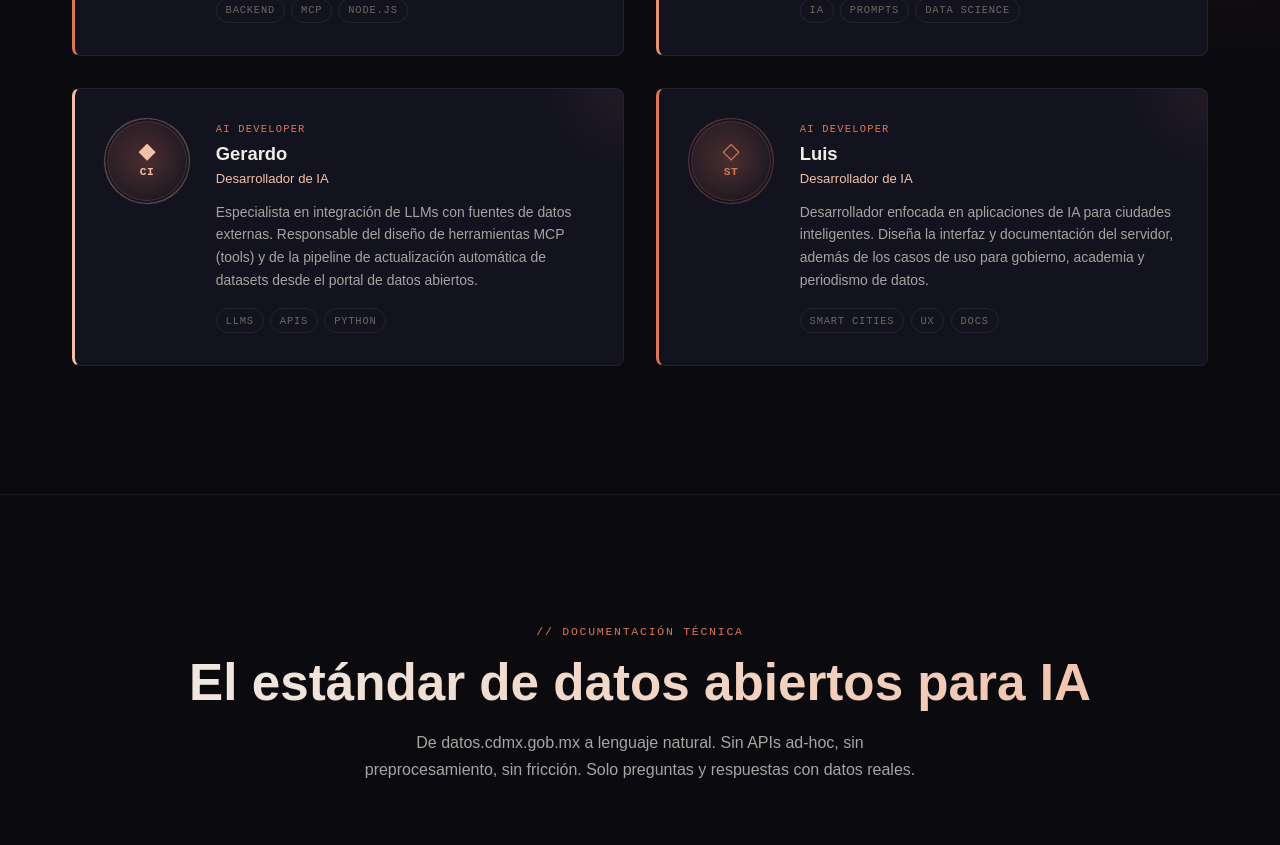
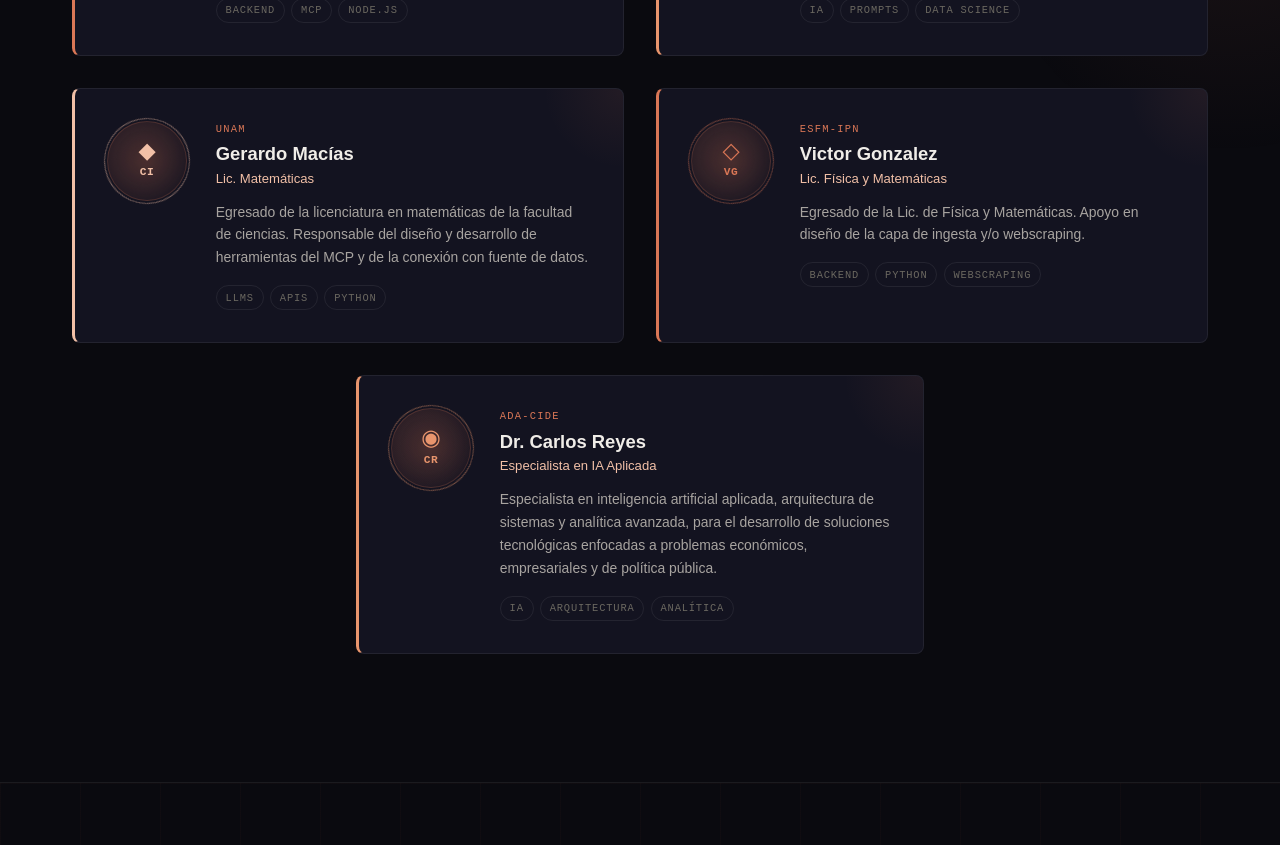
Before and after one commit to MAYIA-IA/claudeimpactLanding, a React (Vite) app in the folder frontend/: page / in a window 1280 px wide. Shown: the part 1560-2405 px from the top of the page. Built offline with nearby package versions, Linux system fonts and the light colour scheme.

Commit message:
se agregan nombres

```diff
--- a/frontend/src/Components/TeamSection.css
+++ b/frontend/src/Components/TeamSection.css
@@ -62,6 +62,13 @@
   display: grid;
   grid-template-columns: 1fr 1fr;
   gap: 2rem;
+}
+
+.team__grid .member-card:last-child:nth-child(odd) {
+  grid-column: 1 / -1;
+  max-width: 50%;
+  margin: 0 auto;
+  width: 100%;
 }
 
 /* Member card */
--- a/frontend/src/Components/TeamSection.tsx
+++ b/frontend/src/Components/TeamSection.tsx
@@ -19,7 +19,7 @@ const TEAM: TeamMember[] = [
   {
     name: 'Martín Cortés',
     role: 'Ing. Sistemas Computacionales',
-    school: 'ESCOM · IPN',
+    school: 'ESCOM-IPN',
     initials: 'AR',
     color: '#DA7756',
     bio: 'Egresado de ESCOM especializado en arquitectura de software y sistemas distribuidos. Desarrolla la infraestructura del servidor MCP y gestiona la integración con las APIs de datos abiertos de la CDMX.',
@@ -29,7 +29,7 @@ const TEAM: TeamMember[] = [
   {
     name: 'Josué Serrano',
     role: 'Ing. en Inteligencia Artificial',
-    school: 'ESCOM · IPN',
+    school: 'ESCOM-IPN',
     initials: 'VM',
     color: '#E8956D',
     bio: 'Egresado del programa de IA de ESCOM. Diseña los prompts especializados y los recursos estructurados del servidor para maximizar la precisión de los modelos de lenguaje al consultar datos urbanos.',
@@ -37,24 +37,34 @@ const TEAM: TeamMember[] = [
     icon: '◈',
   },
   {
-    name: 'Gerardo',
-    role: 'Desarrollador de IA',
-    school: 'AI Developer',
+    name: 'Gerardo Macías',
+    role: 'Lic. Matemáticas',
+    school: 'UNAM',
     initials: 'CI',
     color: '#F2C0A7',
-    bio: 'Especialista en integración de LLMs con fuentes de datos externas. Responsable del diseño de herramientas MCP (tools) y de la pipeline de actualización automática de datasets desde el portal de datos abiertos.',
+    bio: 'Egresado de la licenciatura en matemáticas de la facultad de ciencias. Responsable del diseño y desarrollo de herramientas del MCP y de la conexión con fuente de datos.',
     tags: ['LLMs', 'APIs', 'Python'],
     icon: '◆',
   },
   {
-    name: 'Luis',
-    role: 'Desarrollador de IA',
-    school: 'AI Developer',
-    initials: 'ST',
+    name: 'Victor Gonzalez',
+    role: 'Lic. Física y Matemáticas',
+    school: 'ESFM-IPN',
+    initials: 'VG',
     color: '#DA7756',
-    bio: 'Desarrollador enfocada en aplicaciones de IA para ciudades inteligentes. Diseña la interfaz y documentación del servidor, además de los casos de uso para gobierno, academia y periodismo de datos.',
-    tags: ['Smart Cities', 'UX', 'Docs'],
+    bio: 'Egresado de la Lic. de Física y Matemáticas. Apoyo en diseño de la capa de ingesta y/o webscraping.',
+    tags: ['Backend', 'Python', 'Webscraping'],
     icon: '◇',
+  },
+  {
+    name: 'Dr. Carlos Reyes',
+    role: 'Especialista en IA Aplicada',
+    school: 'ADA-CIDE',
+    initials: 'CR',
+    color: '#E8956D',
+    bio: 'Especialista en inteligencia artificial aplicada, arquitectura de sistemas y analítica avanzada, para el desarrollo de soluciones tecnológicas enfocadas a problemas económicos, empresariales y de política pública.',
+    tags: ['IA', 'Arquitectura', 'Analítica'],
+    icon: '◉',
   },
 ]
 
```
